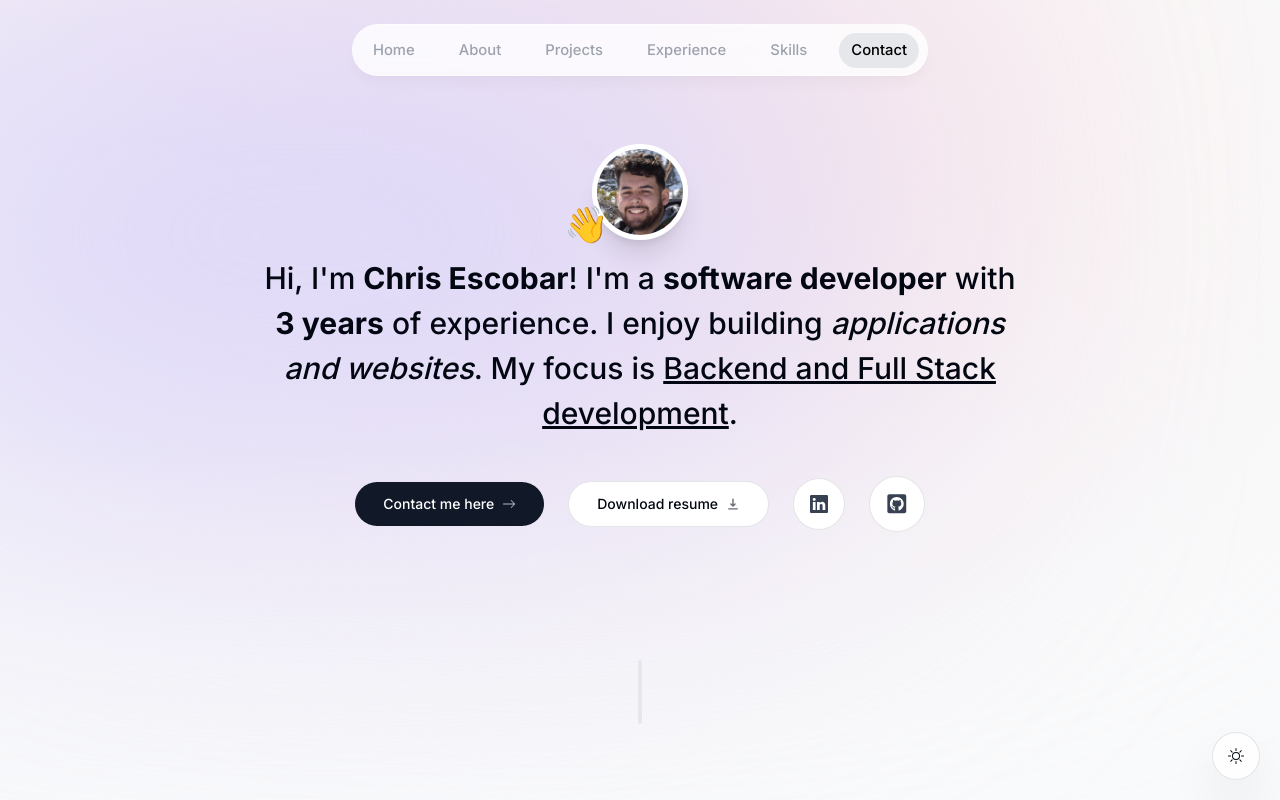
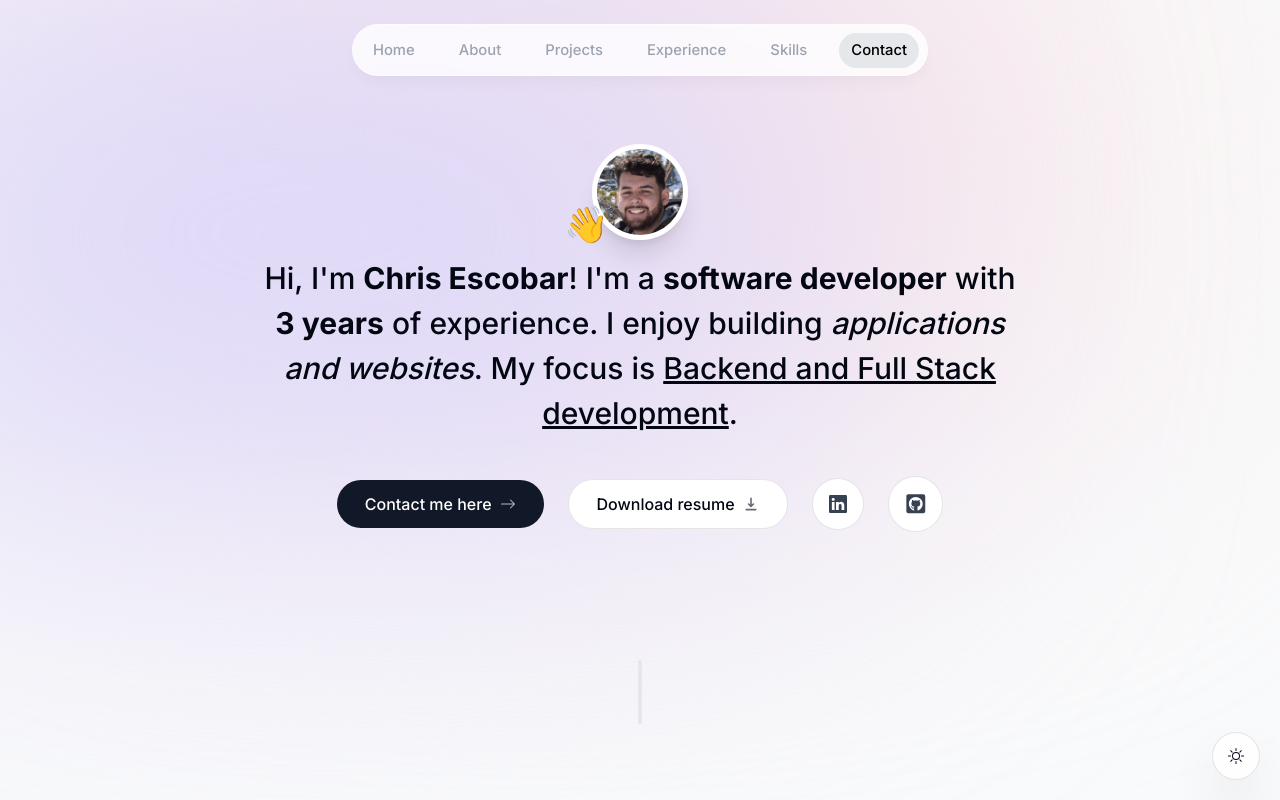
Before and after one commit to chrs-alt-esc/portfolioWebsite, a Next.js app: page / in a window 1280 px wide. Shown: the top 800 px of the page. Built offline with nearby package versions, Linux system fonts and the light colour scheme; no server answers.

Commit message:
fix text-md to text-base

```diff
--- a/components/intro.tsx
+++ b/components/intro.tsx
@@ -77,7 +77,7 @@ export default function Intro() {
       >
         <Link
           href="#contact"
-          className="group bg-gray-900 text-white text-sm sm:text-md px-7 py-3 flex items-center gap-2 rounded-full outline-none focus:scale-110 hover:scale-110 hover:bg-gray-950 active:scale-105 transition dark:text-white/80"
+          className="group bg-gray-900 text-white text-sm sm:text-base px-7 py-3 flex items-center gap-2 rounded-full outline-none focus:scale-110 hover:scale-110 hover:bg-gray-950 active:scale-105 transition dark:text-white/80"
           onClick={() => {
             setActiveSection("Contact")
             setTimeOfLastClick(Date.now())
@@ -86,7 +86,7 @@ export default function Intro() {
           Contact me here <BsArrowRight className="opacity-70 group-hover:translate-x-1 transition dark:opacity-100"/>
         </Link>
         <a
-          className="group bg-white text-sm sm:text-md  px-7 py-3 flex items-center gap-2 rounded-full borderBlack outline-none focus:scale-110 hover:scale-110 active:scale-105 transition cursor-pointer dark:bg-white/20 dark:text-white/80"
+          className="group bg-white text-sm sm:text-base px-7 py-3 flex items-center gap-2 rounded-full borderBlack outline-none focus:scale-110 hover:scale-110 active:scale-105 transition cursor-pointer dark:bg-white/20 dark:text-white/80"
           href="/Chris_Escobar_resume_tech2c.pdf"
           download
         >
--- a/components/projects.tsx
+++ b/components/projects.tsx
@@ -24,7 +24,7 @@ export default function Projects() {
       </div>
       <div className="flex py-8 sm:py-20 w-fit">
         <a
-          className="bg-white px-7 py-3 text-sm sm:text-md flex items-center justify-center gap-2 rounded-full borderBlack outline-none focus:scale-110 hover:scale-110 active:scale-105 transition cursor-pointer dark:bg-white/20 dark:text-white/80"
+          className="bg-white px-7 py-3 text-sm sm:text-base flex items-center justify-center gap-2 rounded-full borderBlack outline-none focus:scale-110 hover:scale-110 active:scale-105 transition cursor-pointer dark:bg-white/20 dark:text-white/80"
           href="https://github.com/crscobar?tab=repositories"
           target="_blank"
         >
```
